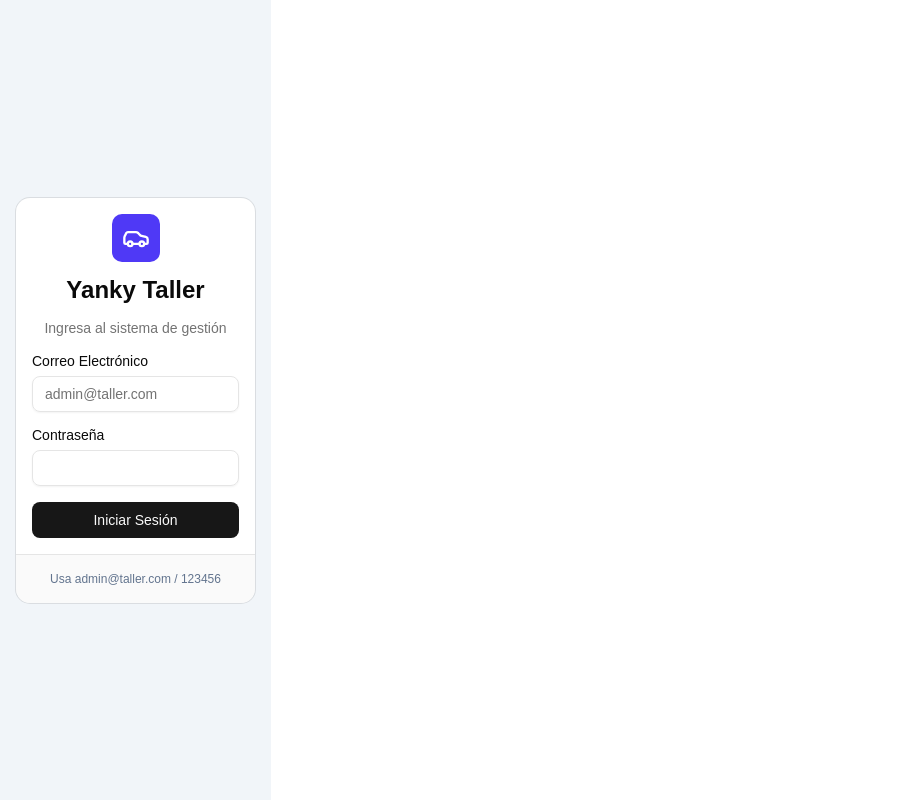
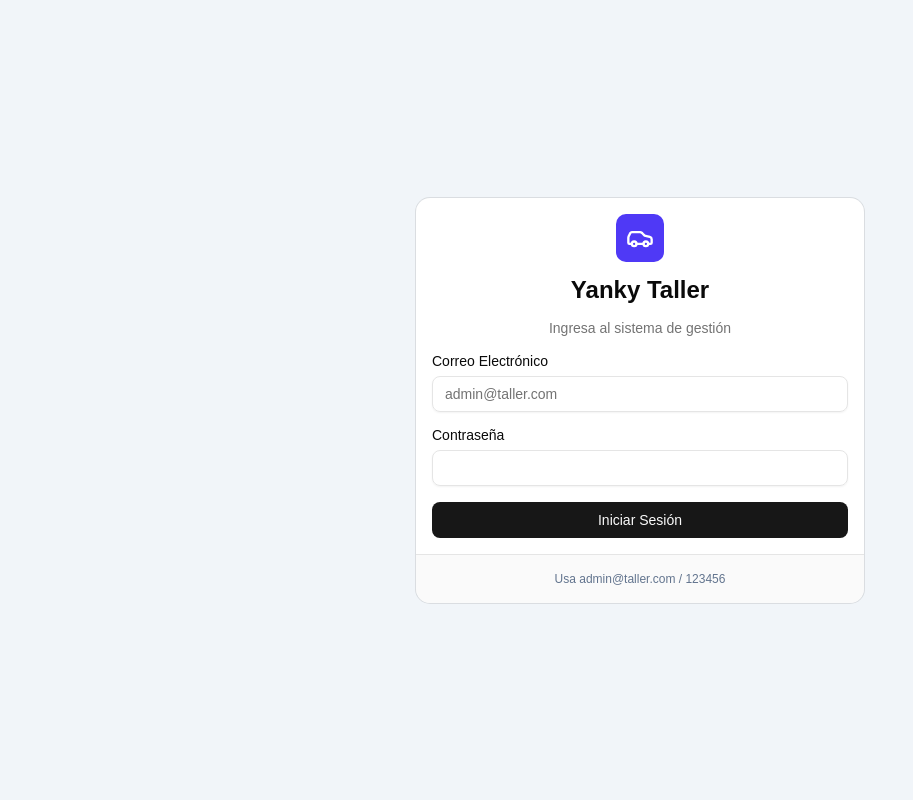
Before and after one commit to Verso757/Yanky, a React (Vite) app: page /login in a window 1280 px wide. Shown: the whole page, without its empty margins (0-913 px from the left). Built offline with nearby package versions, Linux system fonts and the light colour scheme.

Commit message:
feat: implement route protection for authenticated users
Redirect unauthenticated users to the login page and improve layout structure to ensure proper routing and full-screen display.

```diff
--- a/src/App.tsx
+++ b/src/App.tsx
@@ -3,7 +3,7 @@
  * SPDX-License-Identifier: Apache-2.0
  */
 
-import { BrowserRouter as Router, Routes, Route, Link, useLocation } from "react-router-dom";
+import { BrowserRouter as Router, Routes, Route, Link, useLocation, Navigate } from "react-router-dom";
 import { LayoutDashboard, Wrench, Users, Car, Menu, X, Shield, DollarSign, Award, FileSignature, LogOut, UserCircle } from "lucide-react";
 import Dashboard from "./pages/Dashboard";
 import Ordenes from "./pages/Ordenes";
@@ -47,7 +47,9 @@ function Navigation() {
     setSidebarOpen(false);
   }, [location.pathname]);
 
-  if (!user) return null; // No renderizamos menús si no hay usuario
+  if (!user) {
+    return <Navigate to="/login" replace />;
+  }
 
   return (
     <>
@@ -184,12 +186,14 @@ export default function App() {
   return (
     <Router>
       <AuthProvider>
-        <div className="flex h-screen overflow-hidden">
-          <Routes>
-            <Route path="/login" element={<Login />} />
-            <Route path="*" element={<Navigation />} />
-          </Routes>
-        </div>
+        <Routes>
+          <Route path="/login" element={<Login />} />
+          <Route path="*" element={
+            <div className="flex h-screen w-full overflow-hidden">
+              <Navigation />
+            </div>
+          } />
+        </Routes>
       </AuthProvider>
     </Router>
   );
--- a/src/pages/Login.tsx
+++ b/src/pages/Login.tsx
@@ -28,7 +28,7 @@ export default function Login() {
   };
 
   return (
-    <div className="min-h-screen bg-slate-100 flex items-center justify-center p-4">
+    <div className="min-h-screen w-full bg-slate-100 flex items-center justify-center p-4">
       <Card className="w-full max-w-md">
         <CardHeader className="text-center space-y-2">
           <div className="mx-auto bg-indigo-600 w-12 h-12 rounded-lg flex items-center justify-center mb-2">
```
